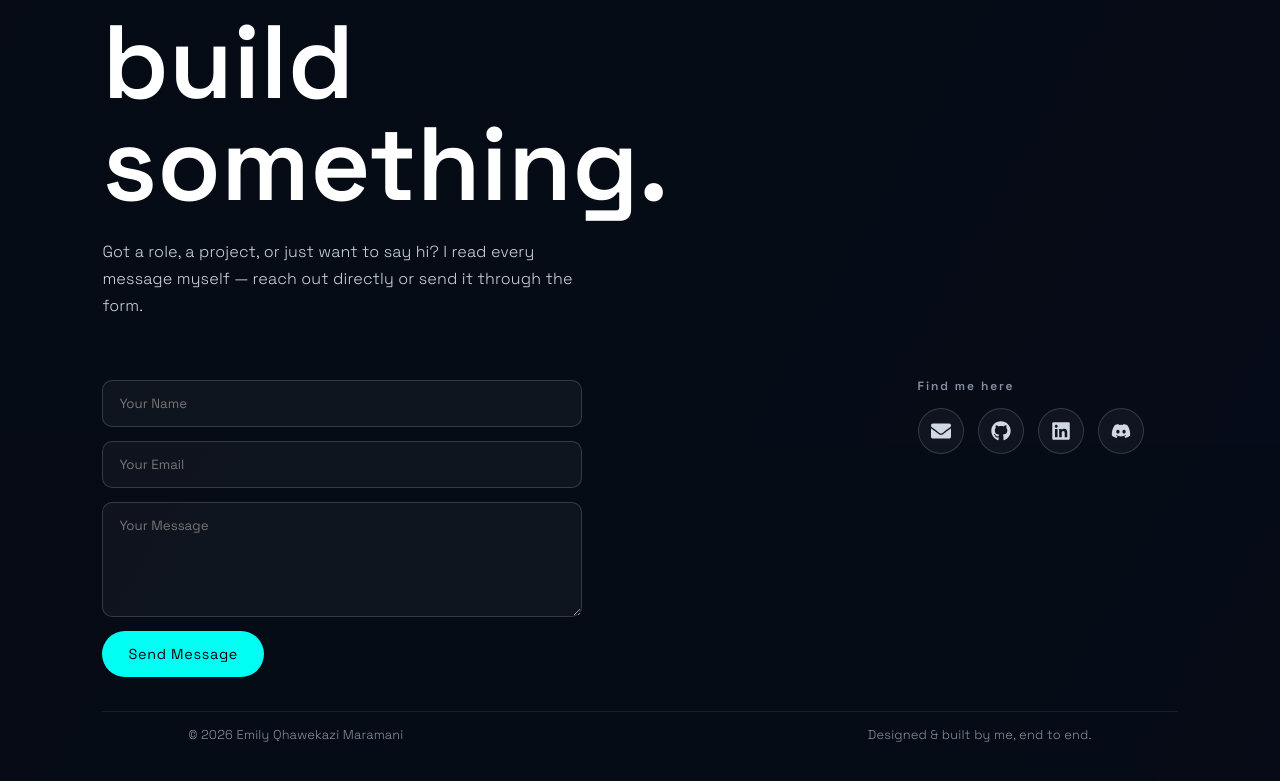
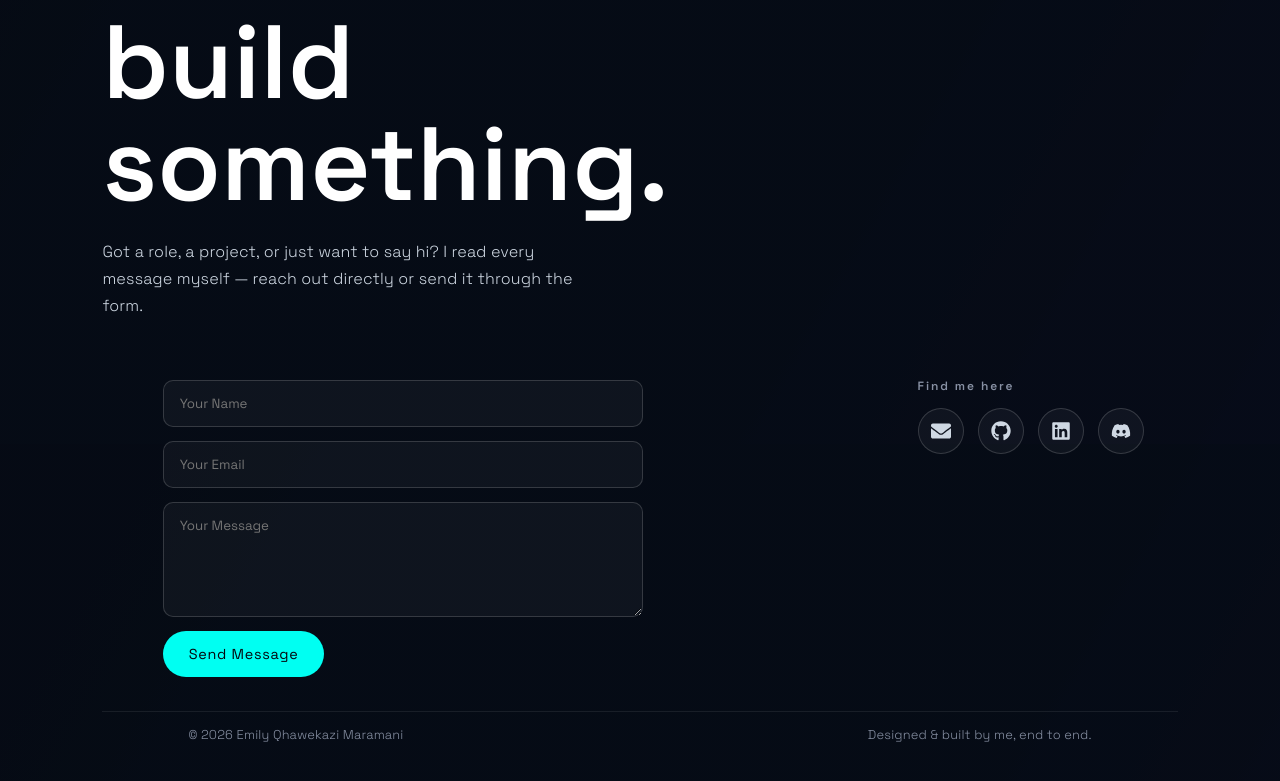
Before and after one commit to Qhawekazii/My-Portfolio, a React (Vite) app: page / in a window 1280 px wide. Shown: the part 5156-5937 px from the top of the page. Built offline with nearby package versions, Linux system fonts and the light colour scheme.

Commit message:
Nudge contact form further right
Add left margin to the form so it's not flush against the section
edge; drops back to flush on narrow screens where it stacks to one
column.

```diff
--- a/src/index.css
+++ b/src/index.css
@@ -1217,9 +1217,14 @@ h1, h2, h3, h4 {
 
 .contact-form {
   max-width: 480px;
+  margin-left: 8%;
   display: flex;
   flex-direction: column;
   gap: 14px;
+}
+
+@media (max-width: 700px) {
+  .contact-form { margin-left: 0; }
 }
 
 @media (max-width: 700px) {
```
